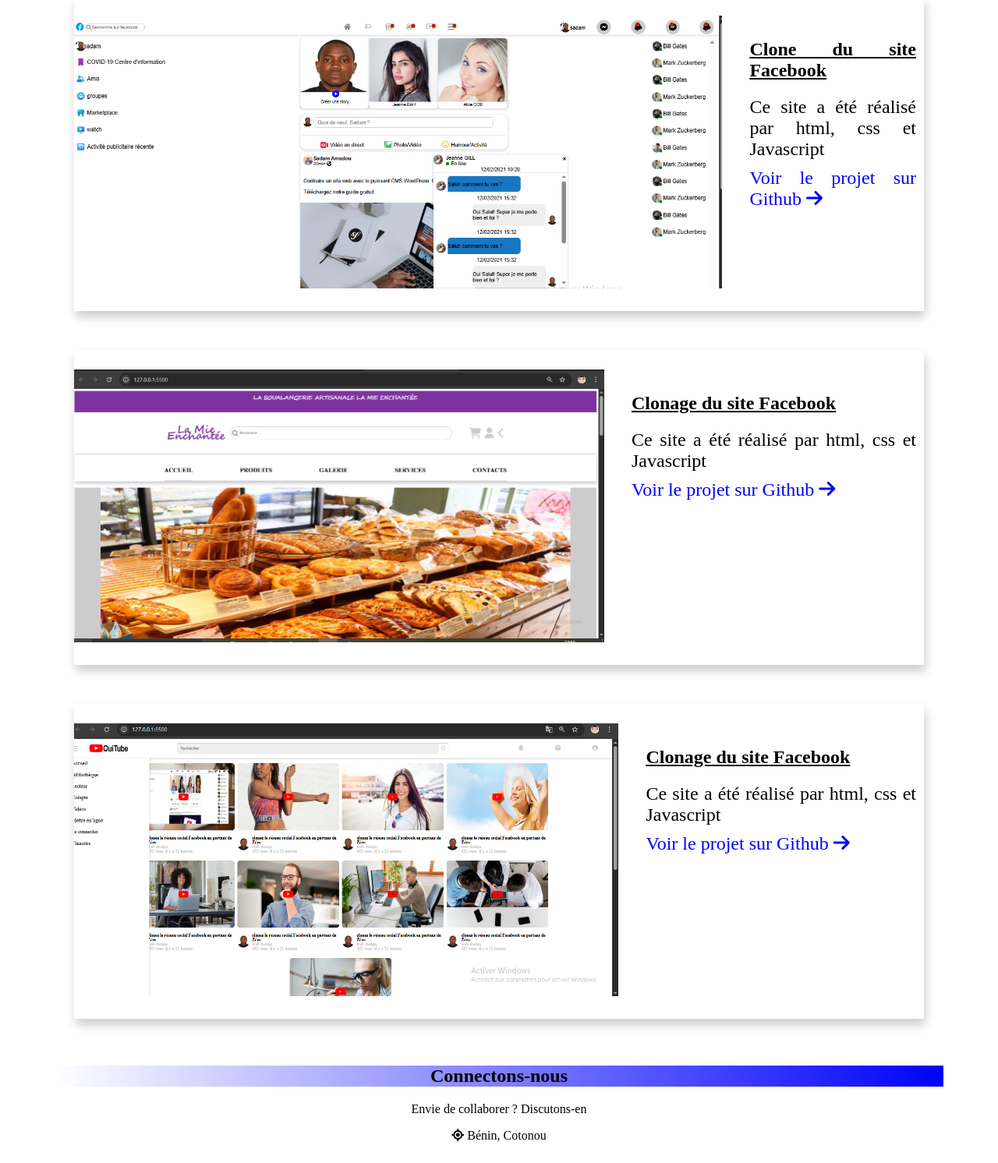
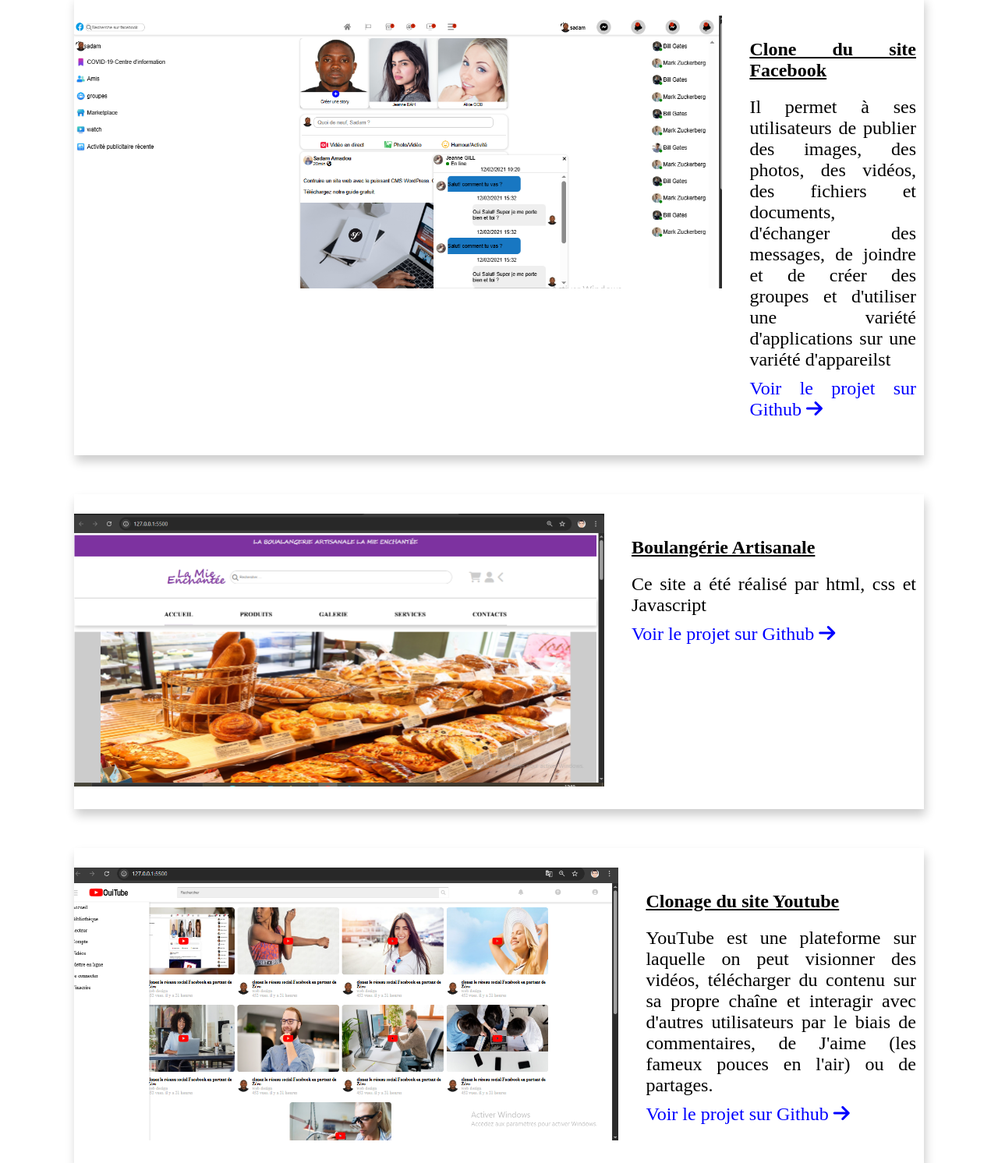
Before and after one commit to sadamamadou/portfolio, a plain HTML site: page index.html in a window 1280 px wide. Shown: the part 2018-3510 px from the top of the page at 78% size. Drawn offline with Linux system fonts and the light colour scheme.

Commit message:
ajout de contenu dans la section projet

```diff
--- a/index.html
+++ b/index.html
@@ -198,7 +198,12 @@
                     </div>
                     <div class="project-details flex-1 taj">
                         <div class="title py-20">Clone du site Facebook</div>
-                        <div class="details">Ce site a été réalisé par html, css et Javascript</div>
+                        <div class="details">
+                            Il permet à ses utilisateurs de publier des images, des photos,
+                            des vidéos, des fichiers et documents, d'échanger des messages,
+                            de joindre et de créer des groupes et d'utiliser une variété
+                            d'applications sur une variété d'appareilst
+                        </div>
                         <div class="link-project"><a href="https://github.com/sadamamadou/FACEBOOK">Voir le projet sur Github</a> <i class="fas fa-arrow-right"></i></div>
                     </div>
                 </div>
@@ -207,7 +212,7 @@
                         <img src="/assets/images/capture-boulangerie-3.png"  alt="image de projet">
                     </div>
                     <div class="project-details flex-1 taj">
-                        <div class="title py-20">Clonage du site Facebook</div>
+                        <div class="title py-20">Boulangérie Artisanale</div>
                         <div class="details">Ce site a été réalisé par html, css et Javascript</div>
                         <div class="link-project"><a href="https://github.com/sadamamadou/boulangerie">Voir le projet sur Github</a> <i class="fas fa-arrow-right"></i></div>
                     </div>
@@ -217,8 +222,13 @@
                         <img src="/assets/images/capture-ouitybe-4.png"  alt="image de projet">
                     </div>
                     <div class="project-details flex-1 taj">
-                        <div class="title py-20">Clonage du site Facebook</div>
-                        <div class="details">Ce site a été réalisé par html, css et Javascript</div>
+                        <div class="title py-20">Clonage du site Youtube</div>
+                        <div class="details">
+                            YouTube est une plateforme sur laquelle on peut visionner des vidéos,
+                            télécharger du contenu sur sa propre chaîne et interagir
+                            avec d'autres utilisateurs par le biais de commentaires,
+                            de J'aime (les fameux pouces en l'air) ou de partages.
+                        </div>
                         <div class="link-project"><a href="https://github.com/sadamamadou/OUITUBE">Voir le projet sur Github</a> <i class="fas fa-arrow-right"></i></div>
                     </div>
                 </div>
```
